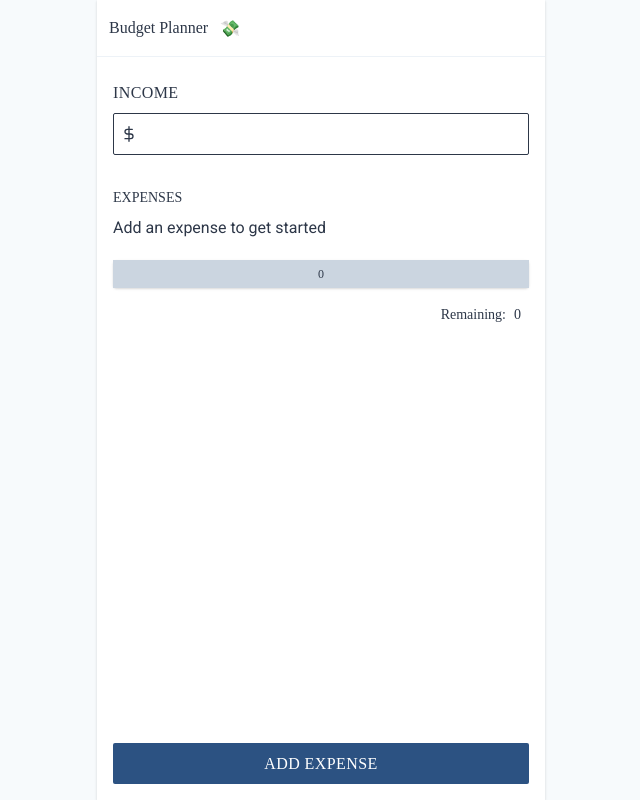
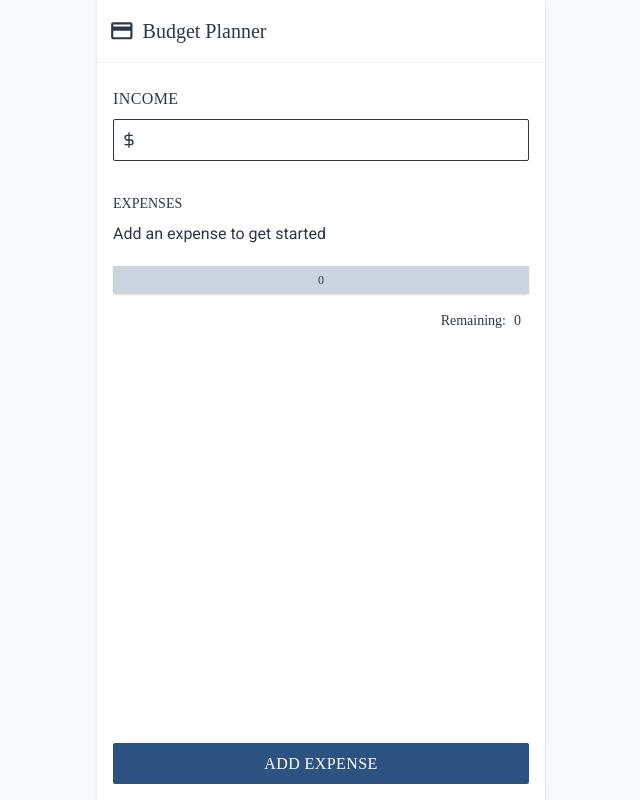
Before and after one commit to jdagmar/budget-planner, a React (Create React App) app: page / in a window 1280 px wide. Shown: the whole page, without its empty margins (319-959 px from the left). Built offline with nearby package versions, Linux system fonts and the light colour scheme; a web font is replaced by a local one.

Commit message:
New header design

```diff
--- a/src/components/Header.tsx
+++ b/src/components/Header.tsx
@@ -1,12 +1,11 @@
 import React from 'react';
+import { GetIcon } from '../helpers/GetIcon';
 
 export const Header = () => {
   return (
-    <header className="mb-2 px-3 py-4 border-gray-200 border-b  flex ">
-      <h1 className="font-overpass">Budget Planner</h1>
-      <span role="img" className="ml-3" aria-label="money flying away">
-        💸
-      </span>
+    <header className="mb-2 px-3 py-4 border-gray-200 border-b flex center-items">
+      {GetIcon(1.6, 'credit', 'mr-2 self-center')}
+      <h1 className="font-overpass text-xl">Budget Planner</h1>
     </header>
   );
 };
```
